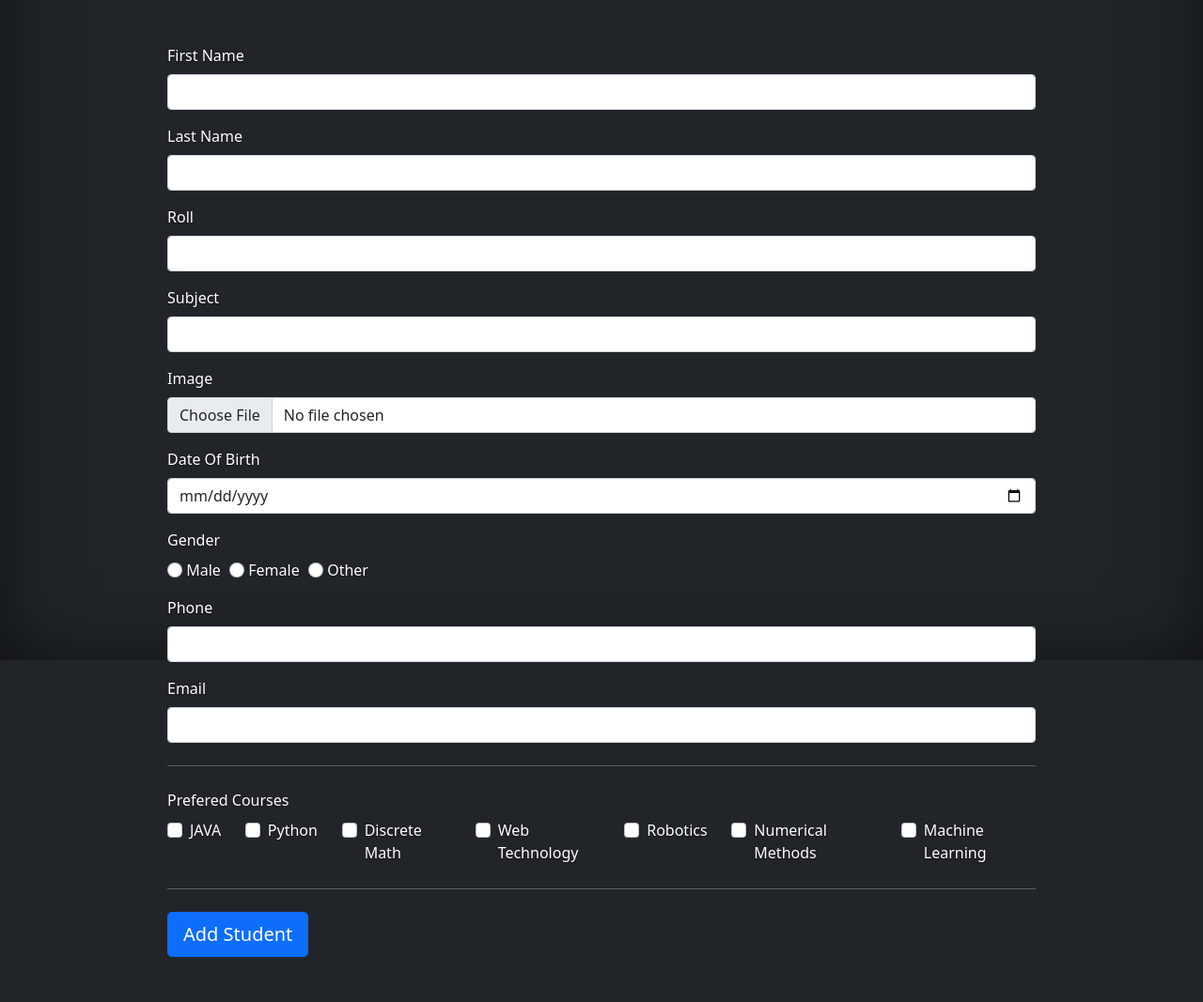
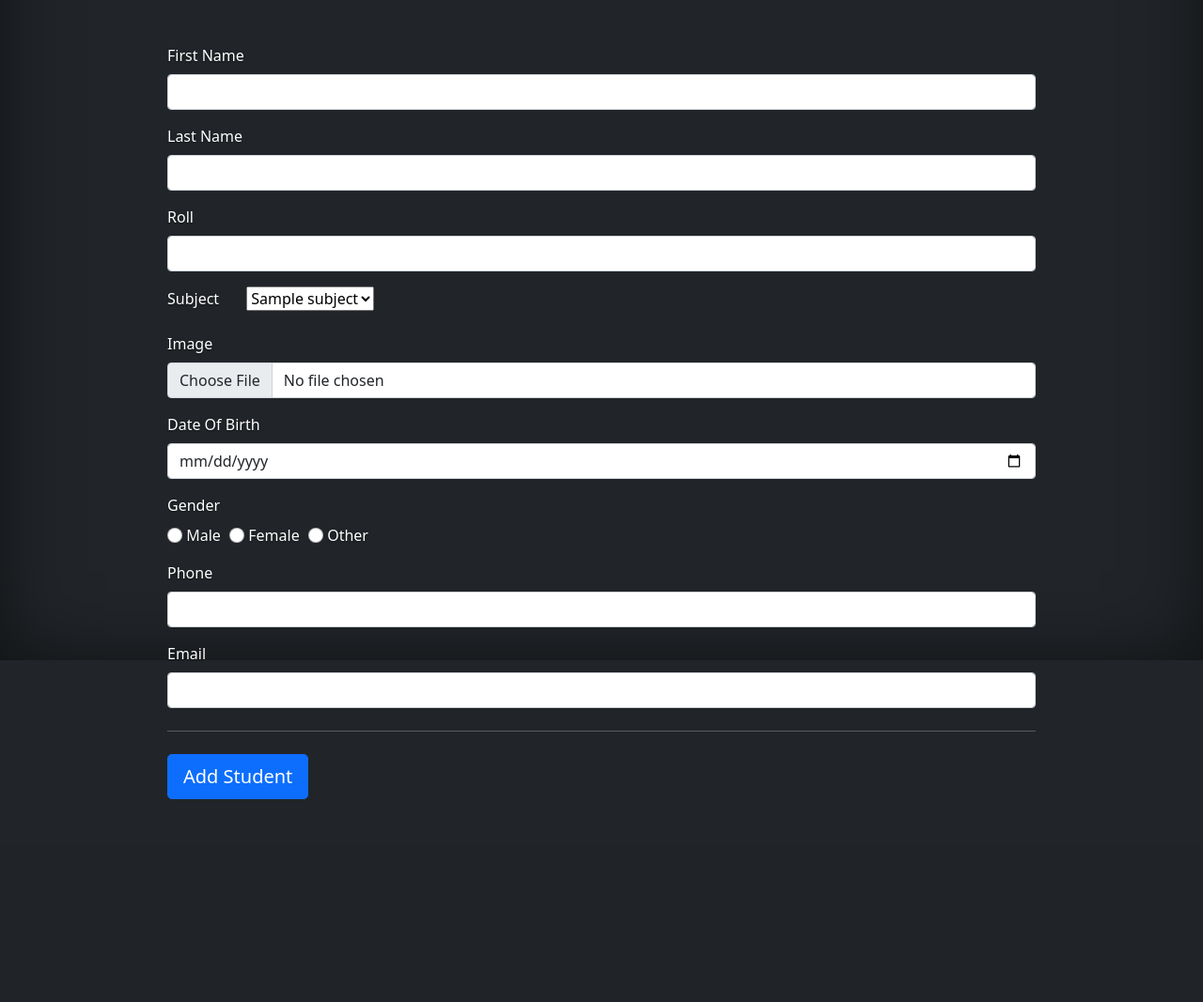
Before and after one commit to Sarwar242/crud_templete_django, a Django app: page /addstudent/ in a window 1280 px wide. Shown: the part 97-1164 px from the top of the page at 94% size. After the commit the page ends 948 px from the top, so only its background shows below. Run offline with Django 3.2, Linux system fonts and the light colour scheme; tables that the repository leaves empty hold one stand-in row (values such as "Sample post").

Commit message:
prefer commented

```diff
--- a/crudapp/forms.py
+++ b/crudapp/forms.py
@@ -1,5 +1,23 @@
 from django import forms
-from .models import  Subject , Student
+from .models import Subject, Student
+
+
+
+CHOICES=(
+    ('Male', 'Male'),
+    ('Female', 'Female'),
+    ('Other', 'Other'),
+)
+
+prefers = (
+    ('JAVA','JAVA'),
+    ('Python','Python'),
+    ('Discrete Math','Discrete Math'),
+    ('Web Technology','Web Technology'),
+    ('Robotics','Robotics'),
+    ('Numerical Methods','Numerical Methods'),
+    ('Machine Learning','Machine Learning'),
+)
 
 class SubjectForm(forms.ModelForm):
     name       = forms.CharField(label='Subject Name', max_length=250)
@@ -11,3 +29,28 @@ class SubjectForm(forms.ModelForm):
     class Meta:
         model = Subject
         fields = ("__all__")
+
+
+
+class StudentForm(forms.ModelForm):
+    first_name = forms.CharField(label='First Name', max_length=200, required=False)
+    last_name  = forms.CharField(label='Last Name', max_length=200, required=False)
+    roll       = forms.CharField(label='Roll', max_length=200, required=False)
+    subject    = forms.ModelChoiceField(queryset=Subject.objects.all(),  empty_label="(Select)",  required=False)
+    dob        = forms.DateField(label='Date Of Birth', required=False)
+    gender     = forms.ChoiceField(label='Gender', choices=CHOICES, widget=forms.RadioSelect)
+    phone      = forms.CharField(label='Phone', required=False )
+    email      = forms.EmailField(label='Email', required=False )
+    image      = forms.ImageField(label='Image', required=False )
+    # prefer     = forms.MultipleChoiceField (
+    #                         label ='Prefered Subjects',
+    #                         required = False,
+    #                         disabled = False,
+    #                         initial = [],
+    #                         choices = prefers,
+    #                         widget = forms.CheckboxSelectMultiple)
+
+
+    class Meta:
+        model = Student
+        fields = ("__all__")
--- a/crudapp/models.py
+++ b/crudapp/models.py
@@ -47,7 +47,7 @@ class Student(models.Model):
     phone      = PhoneNumberField(unique=True,blank=True,null=True)
     email      = models.EmailField(max_length=200,unique=True,blank=True,null=True)
     image      = models.ImageField(upload_to=UploadToPathAndRename(os.path.join('images','profile_image')), blank=True, null=True)
-    prefer     = models.JSONField(blank=True,null=True)
+    # prefer     = models.JSONField(blank=True,null=True)
 
     def __str__(self):
         return self.first_name+' '+self.last_name
--- a/crudapp/urls.py
+++ b/crudapp/urls.py
@@ -1,6 +1,6 @@
 from django.urls import path
 from . import views
-from .views import Addsub
+from .views import Addsub, Addstudent
 
 
 urlpatterns = [
@@ -10,5 +10,5 @@ urlpatterns = [
     path('sub/<int:pk>/', views.SubDetail.as_view(), name='subject'),
     path('subupdate/<int:pk>/', views.SubUpdate.as_view(), name='updatesub'),
     path('subdelete/<int:pk>/', views.SubDelete.as_view(), name='deletesub'),
-    path('addstudent/', views.addstudent, name='addstudent'),
+    path('addstudent/', Addstudent.as_view(), name='addstudent'),
 ]
--- a/crudapp/views.py
+++ b/crudapp/views.py
@@ -13,7 +13,8 @@ def index(request):
 
 
 def app(request):
-    return render(request,'app.html')
+    students=Student.objects.all()
+    return render(request,'app.html',{'students':students})
 
 
 class Addsub(View):
@@ -22,8 +23,6 @@ class Addsub(View):
         return render(request,'addsub.html', {'subs':subs})
 
     def post(self, request):
-        print(list(request.POST.items()))
-        print(request.POST['name'])
         form = SubjectForm(request.POST)
         if form.is_valid():
             new_sub = form.save()
@@ -47,15 +46,22 @@ class SubUpdate(UpdateView):
     success_url = reverse_lazy('addsub')
 
 
-
-
-
 class SubDelete(DeleteView):
     model = Subject
     template_name = 'layouts/delete.html'
     success_url = reverse_lazy('addsub')
 
 
+#Students
+class Addstudent(View):
+    def get(self, request):
+        subs = Subject.objects.all()
+        return render(request,'addstudent.html', {'subs':subs})
 
-def addstudent(request):
-    return render(request,'addstudent.html')
+    def post(self, request):
+        print(list(request.POST.items()))
+        print(request.POST['first_name'])
+        # form = SubjectForm(request.POST)
+        # if form.is_valid():
+        #     new_sub = form.save()
+        return HttpResponseRedirect(reverse('addstudent'))
--- a/templates/addstudent.html
+++ b/templates/addstudent.html
@@ -26,16 +26,24 @@
           <input type="text" class="form-control" id="roll" name="roll" required>
         </div>
         <div class="mb-3">
-          <label for="subcode" class="form-label">Subject</label>
-          <input type="text" class="form-control" id="subcode" name="code" required>
+          <label for="subject" class="form-label">Subject</label>       &nbsp;
+          &nbsp;
+          &nbsp;
+          <select name="subject" id="subject">
+            {% for sub in subs %}
+              <option value="{{sub.id}}">{{sub.name}}</option>
+            {% endfor %}
+
+          </select>
+
         </div>
         <div class="mb-3">
           <label for="image" class="form-label">Image</label>
-          <input type="file" class="form-control" id="image" name="image" required>
+          <input type="file" class="form-control" id="image" name="image">
         </div>
         <div class="mb-3">
           <label for="dob" class="form-label">Date Of Birth</label>
-          <input type="date" class="form-control" id="dob" name="dob" required>
+          <input type="date" class="form-control" id="dob" name="dob">
         </div>
         <div class="mb-3">
           <label for="gender" class="form-label">Gender</label>
@@ -64,19 +72,19 @@
         </div>
         <div class="mb-3">
           <label for="phone" class="form-label">Phone</label>
-          <input type="text" class="form-control" id="phone" name="phone" required>
+          <input type="text" class="form-control" id="phone" name="phone" >
         </div>
         <div class="mb-3">
           <label for="email" class="form-label">Email</label>
-          <input type="text" class="form-control" id="email" name="email" required>
+          <input type="text" class="form-control" id="email" name="email">
         </div>
         <hr class="my-4">
 
-            <label for="courses" class="form-label">Prefered Courses</label>
+            <!-- <label for="courses" class="form-label">Prefered Courses</label>
             <br>
             <div class="mb-3 d-flex">
             <div class="form-check">
-              <input type="checkbox" class="form-check-input" name="prefer" id="prefer1">
+              <input type="checkbox" class="form-check-input" name="prefer" value="JAVA" id="prefer1">
               <label class="form-check-label" for="prefer1">JAVA</label>
             </div>
             &nbsp;
@@ -84,7 +92,7 @@
             &nbsp;
             &nbsp;
             <div class="form-check">
-              <input type="checkbox" name="prefer" class="form-check-input" id="prefer2">
+              <input type="checkbox" name="prefer" value="Python" class="form-check-input" id="prefer2">
               <label class="form-check-label" for="prefer2">Python</label>
             </div>
             &nbsp;
@@ -92,39 +100,39 @@
 &nbsp;
 &nbsp;
             <div class="form-check">
-              <input type="checkbox" class="form-check-input" name="prefer" id="prefer3">
+              <input type="checkbox" class="form-check-input" name="prefer" value="Discrete Math" id="prefer3">
               <label class="form-check-label" for="prefer3">Discrete Math</label>
             </div>            &nbsp;
 &nbsp;
 &nbsp;
 &nbsp;
             <div class="form-check">
-              <input type="checkbox" class="form-check-input" name="prefer" id="prefer4">
+              <input type="checkbox" class="form-check-input" name="prefer" value="Web Technology" id="prefer4">
               <label class="form-check-label" for="prefer4">Web Technology</label>
             </div>          &nbsp;
 &nbsp;
 &nbsp;
 &nbsp;
             <div class="form-check">
-              <input type="checkbox" class="form-check-input" name="prefer" id="prefer5">
+              <input type="checkbox" class="form-check-input" name="prefer" value="Robotics" id="prefer5">
               <label class="form-check-label" for="prefer5">Robotics</label>
             </div>  &nbsp;
 &nbsp;
 &nbsp;
 &nbsp;
             <div class="form-check">
-              <input type="checkbox" class="form-check-input" name="prefer" id="prefer6">
+              <input type="checkbox" class="form-check-input" name="prefer" value="Numerical Methods" id="prefer6">
               <label class="form-check-label" for="prefer6">Numerical Methods</label>
             </div>  &nbsp;
 &nbsp;
 &nbsp;
 &nbsp;
             <div class="form-check">
-              <input type="checkbox" class="form-check-input" name="prefer" id="prefer7">
+              <input type="checkbox" class="form-check-input" name="prefer" value="Machine Learning" id="prefer7">
               <label class="form-check-label" for="prefer7">Machine Learning</label>
             </div>
         </div>
-        <hr class="my-4">
+        <hr class="my-4"> -->
 
         <button type="submit" class="btn btn-primary btn-lg">Add Student</button>
       </form>
```
Also changed, not shown: docs/notes.txt (added, +20 -0 lines), templates/app.html (+17 -17 lines).
